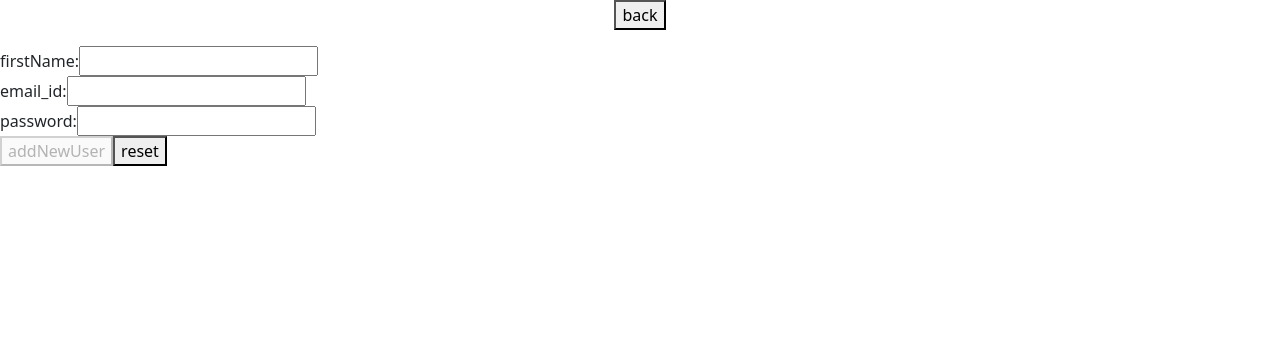
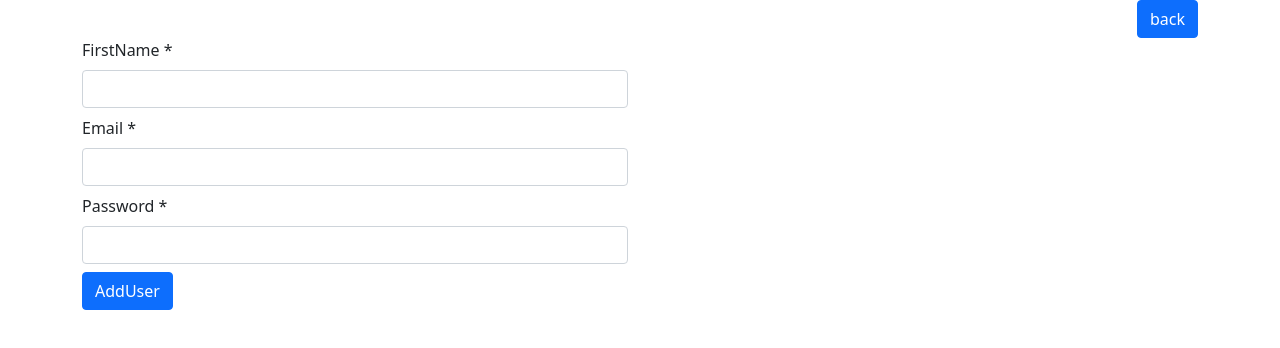
Before and after one commit to anand20-eng/reactp, a React (Create React App) app: page /AddNewUser in a window 1280 px wide. Shown: the top 348 px of the page. Built offline with nearby package versions, Linux system fonts and the light colour scheme.

Commit message:
add new user

```diff
--- a/src/component/AddNewUser.jsx
+++ b/src/component/AddNewUser.jsx
@@ -1,27 +1,40 @@
 
-import React, { useState } from 'react';
+import React,{ useState } from 'react';
 import { registration } from '../services/authentication';
-import { ToastContainer, toast } from 'react-toastify';
-import { Redirect } from 'react-router';
+// import { ToastContainer, toast } from 'react-toastify';
+import { Redirect } from 'react-router-dom';
+import { Form, Formik } from 'formik';
+import { FormControl, FormGroup, FormLabel, Row, Col,
+  Container, FormText, Button  } from 'react-bootstrap';
+import * as Yup from 'yup';
+
 const AddNewUser = () => {
-  const [firstName, setFirstName] = useState('');
-  const [email_Id, setEmail_Id] = useState('');
-  const [password, setPassword] = useState('');
   const [goToAdmin, setGoToAdmin] = useState(false);
-
-  const handleClick = (user) => {
+  const addSchema = Yup.object().shape({
+    firstName: Yup.string().max(20).required('firstName is required'),
+    emailId: Yup.string().email('enter proper email').required('email Id is required'),
+    password: Yup.string().min(6).required('Password is required')
+  });
+  const handleOnSubmit = (user) => {
+    console.log(user);
     const response = registration(user);
     if (response.success) {
-      toast.success(response.message);
+      console.log(response.message);
     } else {
-      toast.error(response.message);
+      console.log(response.message);
     }
   };
-  const reset = () => {
-    setFirstName( '' );
-    setEmail_Id('');
-    setPassword('');
-  };
+
+
+  // const reset = () => {
+  //    {
+  //      firstName:'',
+  //      emailId: '',
+  //     password: '',
+  //     '
+  //   };
+  // };
+
 
   if (goToAdmin) {
     return <Redirect to='/admin' />;
@@ -29,31 +42,91 @@ const AddNewUser = () => {
 
   return (
     <>
-      <div>
-        <p align='center'> <button onClick={() => setGoToAdmin(true)} > back </button></p>
-        <form >
-          <label> firstName: </label>
-          <input type="text" value={firstName}
-            onChange={event => setFirstName(event.target.value)} /> <br />
+      <Formik
+        initialValues={{
+          firstName: '',
+          emailId: '',
+          password: '',
+          roleName:'user'
+        }}
+        onSubmit={handleOnSubmit}
+        validationSchema={addSchema}
+      >
+        {
+          ({
+            handleSubmit,
+            handleChange,
+            handleBlur,
+            values,
+            touched,
+            errors,
+            isValid,
 
-          <label> email_id: </label>
+          }) => (
 
-          <input type="text" value={email_Id}
-            onChange={event => setEmail_Id(event.target.value)} /> < br />
+            <Container>
+              <div className="Button" align="right">
+                <Button onClick={() => setGoToAdmin(true)} > back </Button> </div>
+              <Form noValidate onSubmit={handleSubmit}>
+                <Row className="mb-2">
+                  <FormGroup as={Col} md="6" controlId="validationFormik01">
+                    <FormLabel>FirstName *</FormLabel>
+                    <FormControl
+                      type="tex t"
+                      name="firstName"
+                      value={values.firstName}
+                      onChange={handleChange}
+                      onBlur={handleBlur}
+                      isValid={touched.firstName && !errors.firstName}
+                      isInvalid={errors.firstName}
+                    />
+                    {errors.firstName && <FormText className="errors">{errors.firstName}</FormText>}
+                  </FormGroup>
+                </Row>
+                <Row className="mb-2">
+                  <FormGroup as={Col} md="6" controlId="validationFormik01">
+                    <FormLabel>Email *</FormLabel>
+                    <FormControl
+                      type="email"
+                      name="emailId"
+                      value={values.emailId}
+                      onChange={handleChange}
+                      onBlur={handleBlur}
+                      isValid={touched.emailId && !errors.emailId}
+                      isInvalid={errors.emailId}
+                      autoComplete="false"
+                    />
+                    {errors.emailId && <FormText className="errors">{errors.emailId}</FormText>}
+                  </FormGroup>
+                </Row>
+                <Row className="mb-2">
+                  <FormGroup as={Col} md="6" controlId="validationFormik01">
+                    <FormLabel>Password *</FormLabel>
+                    <FormControl
+                      type="password"
+                      name="password"
+                      value={values.password}
+                      onChange={handleChange}
+                      onBlur={handleBlur}
+                      isValid={touched.password && !errors.password}
+                      isInvalid={errors.password}
+                    />
+                    {errors.password && <FormText className="errors">{errors.password}</FormText>}
+                  </FormGroup>
+                </Row>
+                <Button disabled={!isValid }
+                  type='submit' >AddUser</Button>
+              </Form>
 
-          <label> password: </label>
+            </Container>
+          )
+        }
+      </Formik >
 
-          <input type="password" value={password}
-            onChange={event => setPassword(event.target.value)} /> <br />
 
-          <button type='button' disabled={!email_Id} onClick={() =>
-            handleClick({ firstName, email_Id, password, roleName: 'user' })} >
-            addNewUser </button>
-          {/* <Link to='/'> Back to Login </Link> */}
-          <button type="button" onClick={reset}> reset </button>
-        </form>
-        <ToastContainer />
-      </div>
+      {/* <Button type= 'Button' onClick={()=> setGoToAdmin(true)} > GoBack </Button> */}
+
+
     </>
   );
 
--- a/src/component/AdminComponent.jsx
+++ b/src/component/AdminComponent.jsx
@@ -8,7 +8,6 @@ const AdminComponent = () => {
   const key = 'users';
   const [usersData, setUsersData] = useState([]);
   const [gotoAddComponent, setGotoAddComponent] = useState(false);
-  const [backToLogin,setBackToLogin] = useState(false);
   const [emailIdForUpdate, setEmailIdForUpdate] = useState('');
 
   useEffect(() => {
@@ -22,9 +21,9 @@ const AdminComponent = () => {
     setUsersData(allUsers.filter((user) => user.roleName === 'user'));
   };
 
-  const deleteRecord = (email_Id) => {
+  const deleteRecord = (emailId) => {
     const allUsers = getAllUserData();
-    const deleteUserData = allUsers.filter(dUser => dUser.email_Id !== email_Id);
+    const deleteUserData = allUsers.filter(dUser => dUser.emailId !== emailId);
     setData(key, deleteUserData);
     showUsers();
     toast.success('Record is deleted');
@@ -38,22 +37,22 @@ const AdminComponent = () => {
     return <Redirect to={{ pathname: `/update/${emailIdForUpdate}` }}
     />;
   }
-  if (backToLogin) {
-    return <Redirect to='/'  />;
+  // if (backToLogin) {
+  //   return <Redirect to='/'  />;
 
-  }
+  // }
   return (
     <>
       <div className="container">
         <h1>Simple Inventory Table  </h1>
-        <p algin='left'><Button onClick={()=> setBackToLogin(true)}>
-        BackLogin</Button > </p>
+        {/* <p algin='left'><Button onClick={()=> setBackToLogin(true)}>  */}
+        {/* BackLogin</Button > </p> */}
         <Button onClick={() => setGotoAddComponent(true)}> Add </Button>
         <Table striped bordered hover variant='Danger' size = 'sm'>
           <thead>
             <tr>
               <th>FirstName</th>
-              <th>Email_ID</th>
+              <th>EmailID</th>
               <th>Actions</th>
             </tr>
           </thead>
@@ -61,9 +60,9 @@ const AdminComponent = () => {
             {usersData.map((user, index) =>
               (<tr key={index}>
                 <td>{user.firstName}</td>
-                <td>{user.email_Id}</td>
-                <td><Button variant='success' size='sm' onClick={() => deleteRecord(user.email_Id)}> Delete </Button>
-                  <Button variant='success' size='sm'onClick={() => setEmailIdForUpdate(user.email_Id)}> update </Button>  </td>
+                <td>{user.emailId}</td>
+                <td><Button variant='success' size='sm' onClick={() => deleteRecord(user.emailId)}> Delete </Button>
+                  <Button variant='success' size='sm'onClick={() => setEmailIdForUpdate(user.emailId)}> update </Button>  </td>
               </tr>)
             )}
           </tbody>
--- a/src/component/Registration.jsx
+++ b/src/component/Registration.jsx
@@ -38,7 +38,7 @@ const Registration = () => {
         }}
 
         onSubmit={handleOnSubmit}
-        validationSchema={registrationSchema}
+        validation  Schema={registrationSchema}
       >
         {
           ({
```
